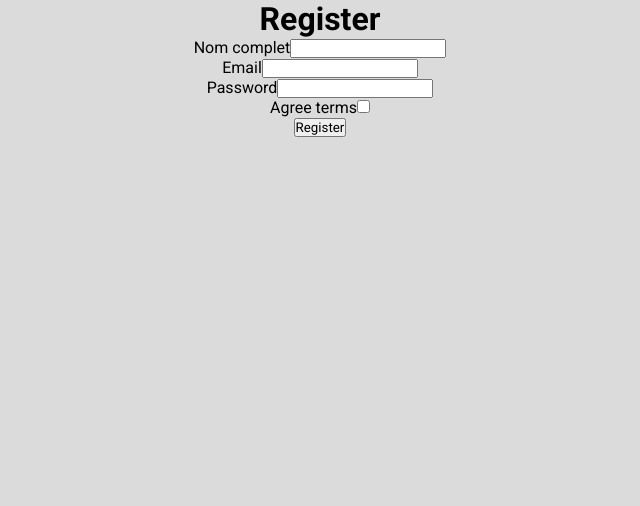
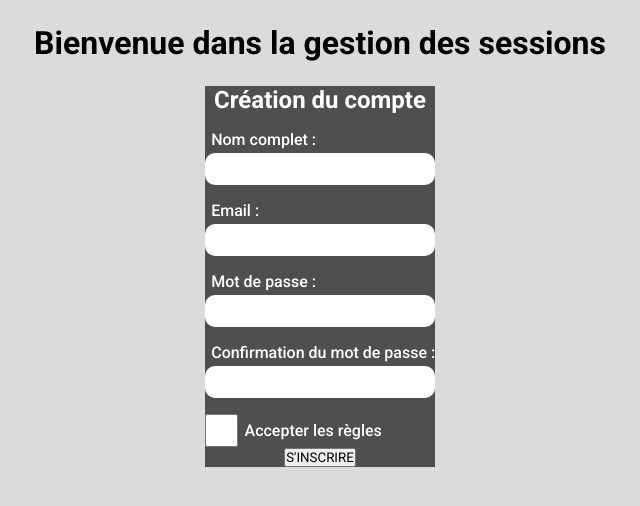
Before and after one commit to David-SDA/SymfonySession, a Symfony app: template templates/registration/register.html.twig in a window 1280 px wide. Shown: the part 64-570 px from the top of the page, without its empty margins (320-960 px from the left). Run offline with Twig, Linux system fonts and the light colour scheme; the template is opened without the code that fills it, so the values that code supplies are empty; form fields are guessed from the names that the template uses; some libraries are stand-ins or nearby versions.

Commit message:
Ajout partiel du style du formulaire d'inscription

```diff
--- a/public/css/style.css
+++ b/public/css/style.css
@@ -41,6 +41,21 @@ body{
     background-color: #dbdbdb;
 }
 
+/**********************/
+/* Le titre des pages */
+/**********************/
+h1{
+    margin: 3vh 0;
+}
+
+/******************************/
+/* Les formulaires en général */
+/******************************/
+form{
+    background-color: #4f4f4f;
+    color: #fff;
+}
+
 /*******************************************************************/
 /* La barre de navigation en fonction de si on est connecté ou pas */
 /*******************************************************************/
@@ -70,3 +85,57 @@ body{
     align-items: center;
     text-align: center;
 }
+
+/**************************************/
+/* Les formulaires liés à la sécurité */
+/**************************************/
+.securite{
+    width: 50vw;
+    padding: 10px;
+    box-shadow: rgba(0, 0, 0, 0.35) 0px 5px 15px;
+    border-radius: 5px;
+}
+.securite h2{
+    margin: 2vh 0;
+}
+
+/************************************************************/
+/* Une ligne du formulaire qui contient le label et l'input */
+/************************************************************/
+.ligneFormulaire{
+    display: flex;
+    flex-direction: column;
+    align-items: flex-start;
+    margin: 2vh 0;
+}
+.ligneFormulaire label{
+    margin-left: 0.5vw;
+    margin-bottom: 0.5vh;
+    font-weight: 500;
+}
+.ligneFormulaire input{
+    align-self: normal;
+    height: 4vh;
+    padding: 10px;
+    border-radius: 10px;
+    border: none;
+}
+
+/***************************************************/
+/* La partie avec la case pour accepter les règles */
+/***************************************************/
+.accepterRegles{
+    display: flex;
+    flex-direction: row;
+    align-items: center;
+}
+.accepterRegles input[type="checkbox"]{
+    width: 2.5em;
+    height: 2.5em;
+    cursor: pointer;
+}
+.accepterRegles label{
+    margin-left: 0.5vw;
+    cursor: pointer;
+    font-weight: 500;
+}
--- a/templates/registration/register.html.twig
+++ b/templates/registration/register.html.twig
@@ -8,17 +8,32 @@
             <div class="alert alert-danger" role="alert">{{ flash_error }}</div>
         {% endfor %}
 
-        <h1>Register</h1>
+        <h1>Bienvenue dans la gestion des sessions</h1>
 
-        {{ form_start(registrationForm) }}
-            {{ form_row(registrationForm.nomComplet) }}
-            {{ form_row(registrationForm.email) }}
-            {{ form_row(registrationForm.plainPassword, {
-                label: 'Password'
-            }) }}
-            {{ form_row(registrationForm.agreeTerms) }}
+        {{ form_start(registrationForm, { 'attr' : { 'class' : 'securite' } }) }}
+            <h2>Création du compte</h2>
+            <div class="ligneFormulaire">
+                {{ form_label(registrationForm.nomComplet, 'Nom complet :') }}
+                {{ form_widget(registrationForm.nomComplet) }}
+            </div>
+            <div class="ligneFormulaire">
+                {{ form_label(registrationForm.email, 'Email :') }}
+                {{ form_widget(registrationForm.email) }}
+            </div>
+            <div class="ligneFormulaire">
+                {{ form_label(registrationForm.plainPassword.first, 'Mot de passe :') }}
+                {{ form_widget(registrationForm.plainPassword.first) }}
+            </div>
+            <div class="ligneFormulaire">
+                {{ form_label(registrationForm.plainPassword.second, 'Confirmation du mot de passe :') }}
+                {{ form_widget(registrationForm.plainPassword.second) }}
+            </div>
+            <div class="accepterRegles">
+                {{ form_widget(registrationForm.agreeTerms) }}
+                {{ form_label(registrationForm.agreeTerms, 'Accepter les règles') }}
+            </div>
 
-            <button type="submit" class="btn">Register</button>
+            <button type="submit" class="btn">S'INSCRIRE</button>
         {{ form_end(registrationForm) }}
     </div>
 {% endblock %}
```
Also changed, not shown: src/Form/RegistrationFormType.php (+4 -4 lines).
